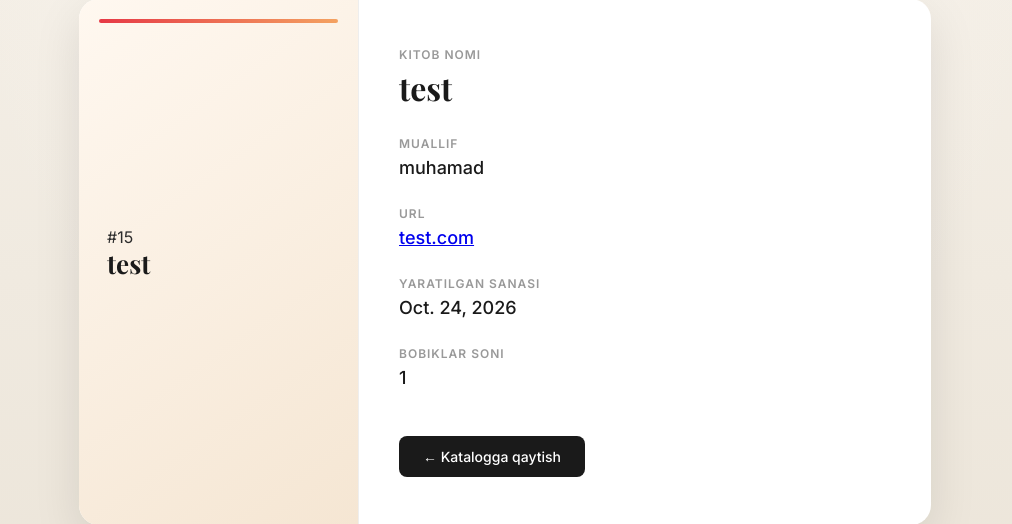
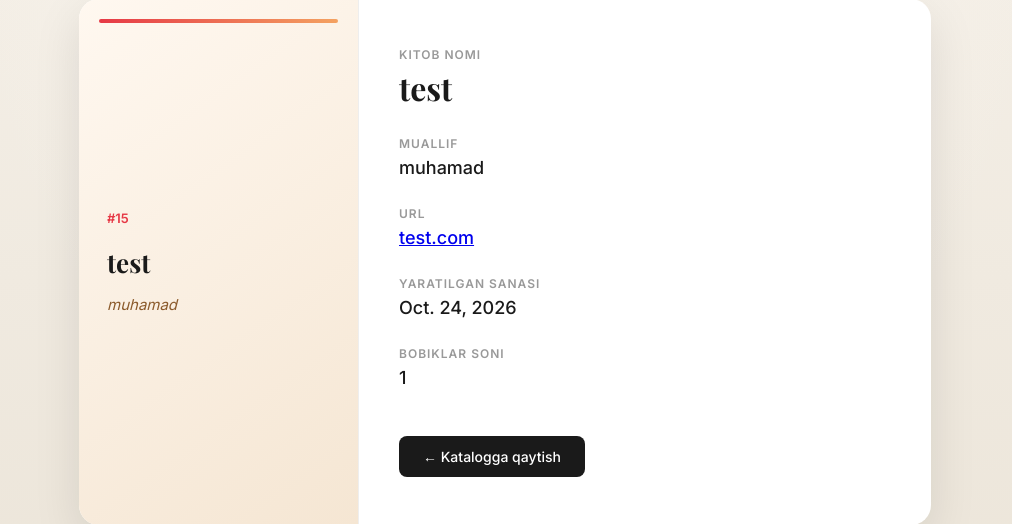
Before and after one commit to byStrange/django-learn-test, a Django app: page /book/15/ in a window 1280 px wide. Shown: the part 123-647 px from the top of the page, without its empty margins (135-1147 px from the left). Run offline with Django 5.2, Linux system fonts and the light colour scheme; a user stored in the database is signed in; data comes from the database, SQL or seed files in the repository; both versions use the stored data as it was after the commit.

Commit message:
book dagi left ga book.muallif orniga book.user.username qilib osha chet da ham user korinadigan qiliib qoydik

```diff
--- a/main/templates/book.html
+++ b/main/templates/book.html
@@ -3,7 +3,7 @@
 <head>
     <meta charset="UTF-8">
     <meta name="viewport" content="width=device-width, initial-scale=1.0">
-    <title>{book.name} — BookShop BOMBA</title>
+    <title>{{book.name}} — BookShop BOMBA</title>
     <link rel="preconnect" href="https://fonts.googleapis.com">
     <link rel="preconnect" href="https://fonts.gstatic.com" crossorigin>
     <link href="https://fonts.googleapis.com/css2?family=Playfair+Display:wght@600;700&family=Inter:wght@400;500;600&display=swap" rel="stylesheet">
@@ -201,9 +201,9 @@
     <main class="main">
         <div class="detail-card">
             <div class="detail-cover">
-                <div class="detailB-id">#{{book.id}}</div>
+                <div class="detail-id">#{{book.id}}</div>
                 <div class="detail-title-cover">{{book.name}}</div>
-                <div class="detail-author-cover">{{book.muallif }}</div>
+                <div class="detail-author-cover">{{book.user.username }}</div>
             </div>
             <div class="detail-info">
                 <div class="detail-label">Kitob nomi</div>
```
Also changed, not shown: db.sqlite3.
